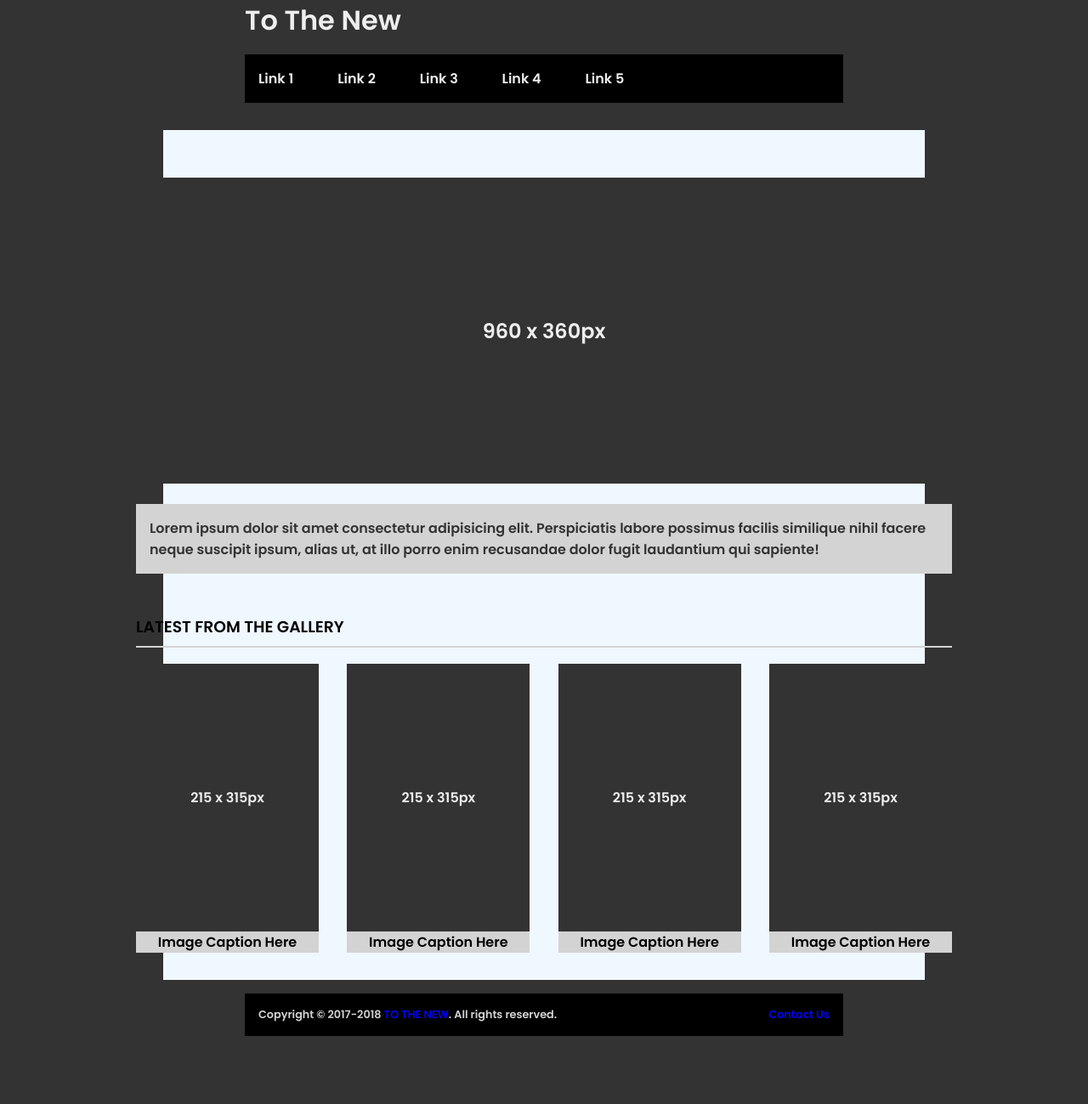
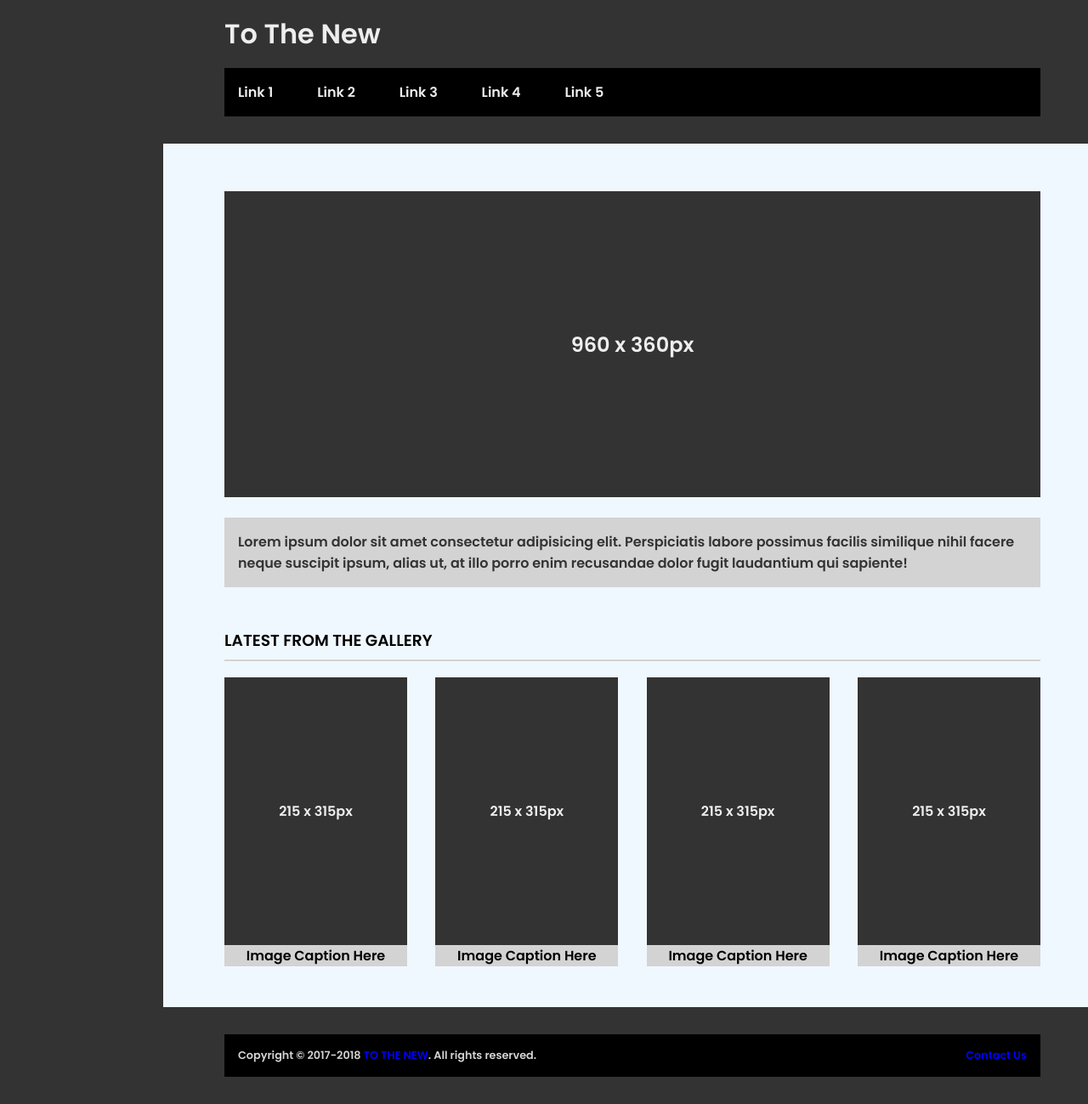
Before and after one commit to Vikash-Pareek/Sol.-11---Web_Page---Assessment---TTN, a plain HTML site: page index.html in a window 1280 px wide. Shown: the whole page at 85% size. Before the commit the page ends 1235 px from the top, so only its background shows below. Drawn offline with Linux system fonts and the light colour scheme.

Commit message:
Breaking UI - Fixed

```diff
--- a/index.html
+++ b/index.html
@@ -14,6 +14,7 @@
 
 <body>
 
+    <header id="header-group">
         <a href="#" id="title-text">To The New</a>
 
         <nav id="nav-bar">
@@ -23,6 +24,7 @@
             <a href="#">Link 4</a>
             <a href="#">Link 5</a>
         </nav>
+    </header>
 
     <section id="content-group">
         <figure class="content-main-img">960 x 360px</figure>
--- a/style.css
+++ b/style.css
@@ -10,15 +10,21 @@ body {
     margin: 0;
     padding: 0;
     font-family: 'Poppins-600';
+    display: grid;
+    place-items: center;
 }
 
 a {
     text-decoration: none;
 }
 
+#header-group {
+    width: 960px;
+    margin-top: 1rem;
+}
+
 #title-text {
     color: #eee;
-    margin-left: 18rem;
     text-decoration: none;
     font-size: 2rem;
 }
@@ -26,7 +32,7 @@ a {
 #nav-bar {
     background-color: #000;
     padding: 1rem;
-    margin: 1rem 18rem;
+    margin-top: 1rem;
 }
 
 #nav-bar a {
@@ -36,8 +42,8 @@ a {
 
 #content-group {
     background-color: aliceblue;
-    margin: 2rem 12rem 0 12rem;
-    padding: 2rem;
+    margin: 2rem 12rem;
+    padding: 2rem 2rem 3rem 2rem;
     display: flex;
     justify-content: center;
     align-items: center;
@@ -101,10 +107,11 @@ a {
 
 #footer-group {
     background-color: #000;
+    width: 960px;
     color: #d3d3d3;
     font-size: 0.8rem;
     padding: 0.2rem 1rem;
-    margin: 1rem 18rem;
+    margin-bottom: 2rem;
     box-sizing: border-box;
     display: flex;
     align-items: center;
```
Lines whose indentation alone changed are shown as unchanged.
